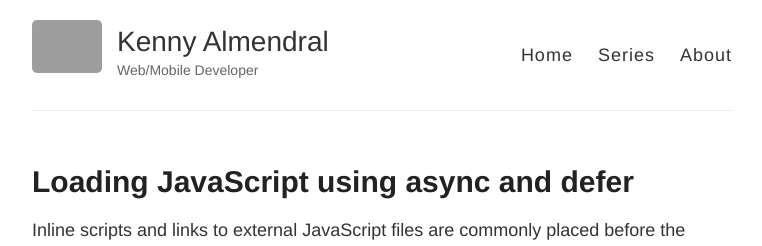
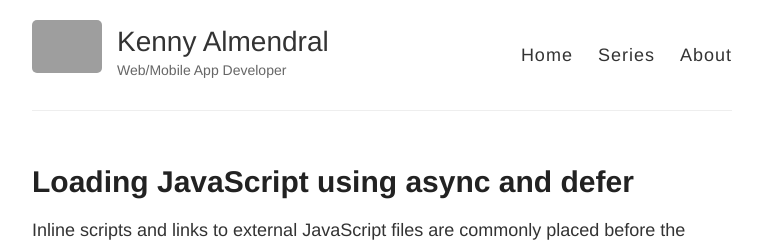
Before and after one commit to kennyalmendral/kennyalmendral.github.io, a Jekyll site: the page built from index.html, in a window 1280 px wide and 900 px high. Shown: the top 246 px of the window, without its empty margins (258-1020 px from the left). Built offline with Jekyll 4.4.1, drawn with Linux system fonts in a browser that asks for light colours; grey boxes are pictures that could not be loaded.

Commit message:
Update _config.yml

```diff
--- a/_config.yml
+++ b/_config.yml
@@ -6,7 +6,7 @@
 name: Kenny Almendral
 
 # Short bio or description (displayed in the header)
-description: Web/Mobile Developer
+description: Web/Mobile App Developer
 
 # URL of your avatar or profile pic (you could use your GitHub profile pic)
 avatar: https://raw.githubusercontent.com/barryclark/jekyll-now/master/images/jekyll-logo.png
```
